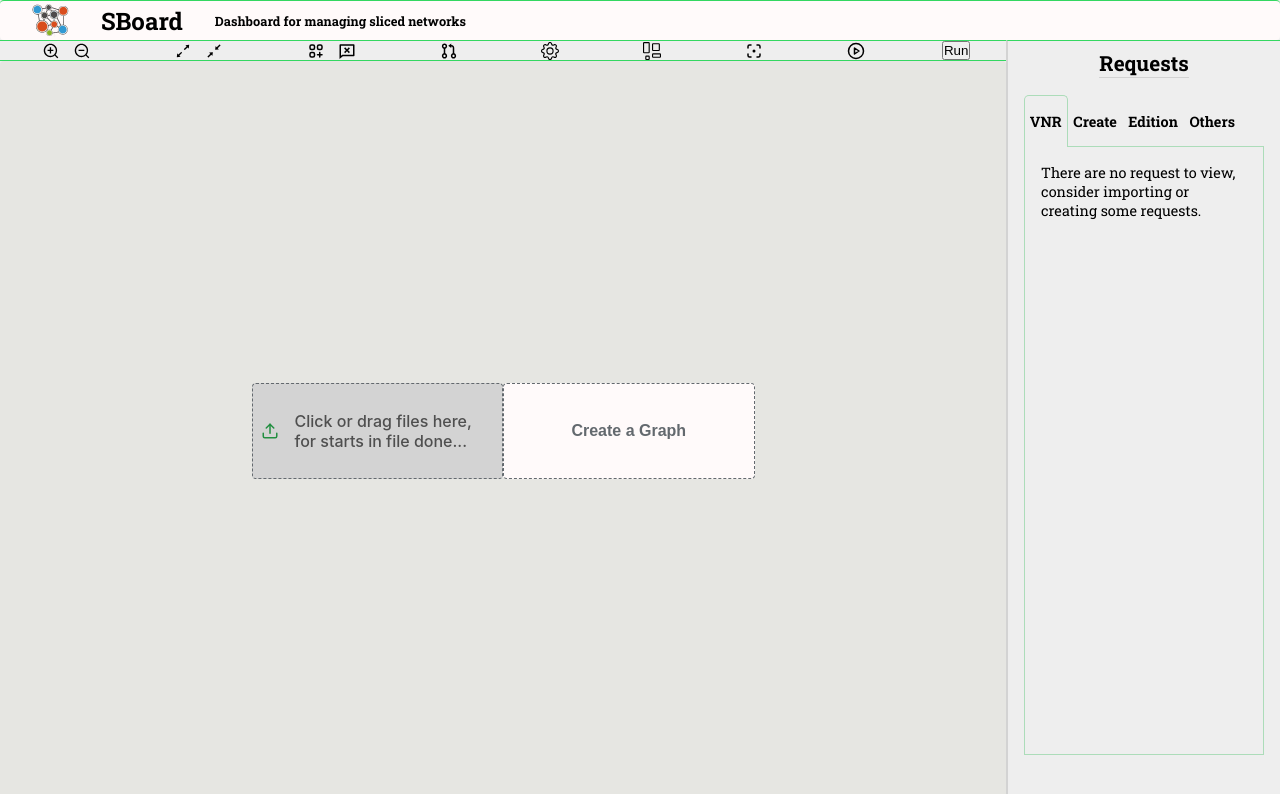
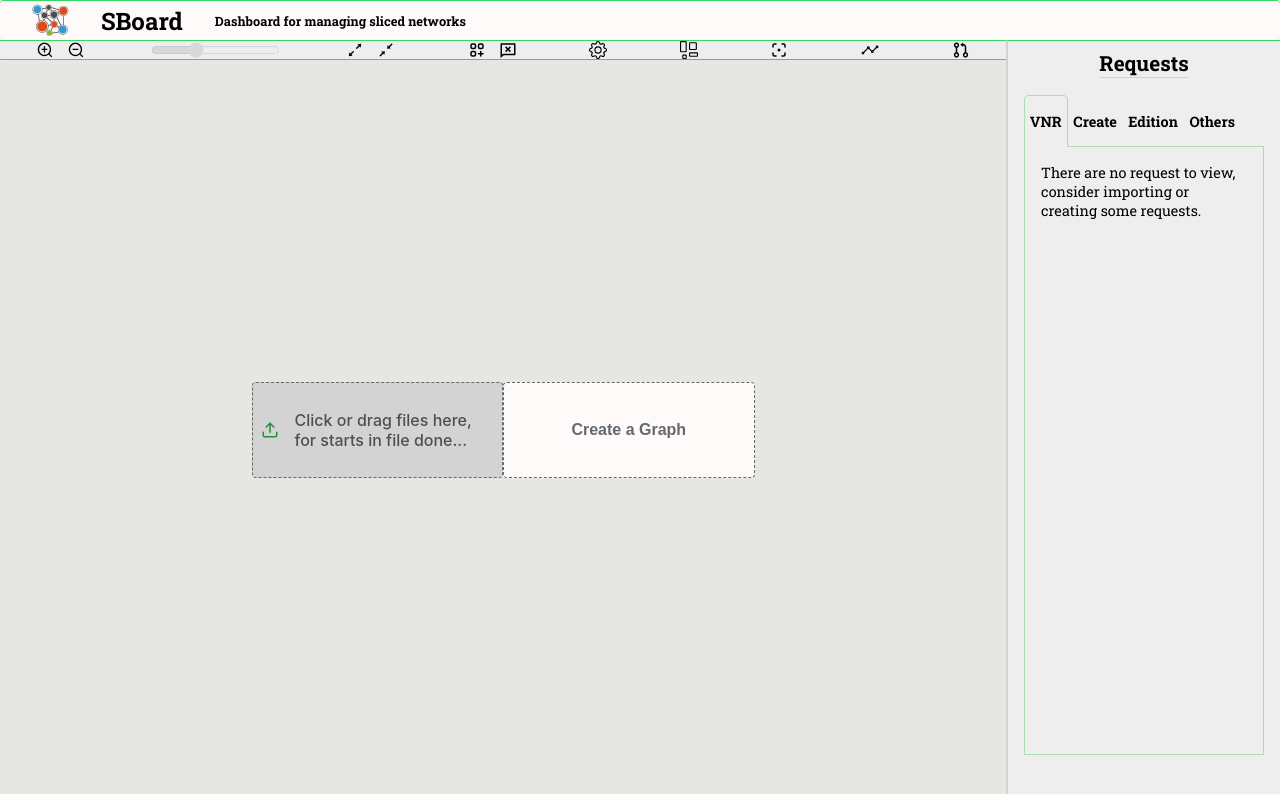
Before and after one commit to wellington-tinho/SBoard, a React (Vite) app: page / in a window 1280 px wide. Shown: the top 794 px of the page. Built offline with nearby package versions, Linux system fonts and the light colour scheme; what cytoscape-edgehandles would draw is missing.

Commit message:
Add✔️: input type range for controll spaceFactor

```diff
--- a/src/components/GraphArea/index.tsx
+++ b/src/components/GraphArea/index.tsx
@@ -5,13 +5,15 @@ import { RequestContext } from '../../context/Request/RequestContext';
 
 const SetupModal = lazy((): Promise<any> => import('../SetupModal'));
 
-import { AiOutlineZoomIn, AiOutlineZoomOut, AiOutlineExpandAlt, AiOutlineShrink } from 'react-icons/ai';
+import { AiOutlineExpandAlt, AiOutlineShrink, AiOutlineZoomIn, AiOutlineZoomOut } from 'react-icons/ai';
 import { BiGitPullRequest } from 'react-icons/bi';
 import { BsGear, BsLayoutWtf } from 'react-icons/bs';
-import { FiPlayCircle } from 'react-icons/fi';
 import { HiOutlineViewGridAdd } from 'react-icons/hi';
 import { RiChatDeleteLine } from 'react-icons/ri';
 import { TbFocusCentered } from 'react-icons/tb';
+import { IoAnalyticsOutline } from 'react-icons/io5';
+
+
 
 import Modal from 'react-modal';
 
@@ -67,14 +69,15 @@ export function GraphArea() {
     }]
   const { edgeHandles } = useInitCytoscapeExtensions(cy);
   var count = 0
+  var prevSpacingFactor = 50 // 50 is the default value in range 0-150
 
 
   useEffect(() => {
-    if (cy) {
-      cy?.on('tap', (event: any) => {
-        setElement(event.target._private.data)
-      });
-    }
+    if (!cy) return;
+    cy.on('tap', (event: any) => {
+      setElement(event.target._private.data)
+    });
+
   }, [cy])
 
   // Update edgehandles draw mode
@@ -98,8 +101,35 @@ export function GraphArea() {
   }
 
   function handleChangeSpacingFactor(spacing: number) {
+    if (cy == undefined) return;
+
+
+    if(spacing === prevSpacingFactor){
+      prevSpacingFactor = spacing
+      spacing = 1
+    }
+    if(spacing < prevSpacingFactor){
+      prevSpacingFactor = spacing
+      spacing = 0.9
+    }
+    if(spacing > prevSpacingFactor){
+      prevSpacingFactor = spacing
+      spacing = 1.1
+    }
+
+    console.log(spacing)
     cy?.layout({
-      name: "preset",
+      name: "preset", // colocar o layout atual
+      spacingFactor: spacing,
+      fit: true
+    }).run()
+  }
+  function handleChangeSpacingFactor2(spacing: number) {
+    if (cy == undefined) return;
+
+    console.log(spacing)
+    cy?.layout({
+      name: "preset", // colocar o layout atual
       spacingFactor: spacing,
       fit: true
     }).run()
@@ -171,18 +201,7 @@ export function GraphArea() {
     setDrawMode(!drawMode)
   }
 
-  function newColor() {
-    if (!cy) return;
-    api.post('mappend', {data: cy?.json()})
-    .then(response => {
-      console.log(response.data, 'Mappend fictitious');
-      // ignore response (Mappend fictitious)
-    })
-    var aStar = cy.elements().aStar({ root: "#66", goal: "#68" });
-    aStar.path.select();
-    // console.log(aStar.path);
-    // console.log(aStar);
-  }
+
 
 
   return (
@@ -191,51 +210,53 @@ export function GraphArea() {
       <NavOptions>
         <ul>
           <li className="tooltip">
-            <AiOutlineZoomIn fontSize="1.5em" onClick={() => handleChangeZoomLevel(+.1)} />
-            <AiOutlineZoomOut fontSize="1.5em" onClick={() => handleChangeZoomLevel(-.1)} />
+            <AiOutlineZoomIn fontSize="1.5em" onClick={() => handleChangeZoomLevel(+.1)}  style={{ cursor: cy ? 'pointer' : 'not-allowed' }} />
+            <AiOutlineZoomOut fontSize="1.5em" onClick={() => handleChangeZoomLevel(-.1)} style={{ cursor: cy ? 'pointer' : 'not-allowed' }} />
             <span className="tooltiptext">Drag zoom in or zoom out</span>
           </li>
 
           <li className="tooltip">
-            <AiOutlineExpandAlt fontSize="1.5em" onClick={() => { handleChangeSpacingFactor(1.1) }} />
-            <AiOutlineShrink fontSize="1.5em" onClick={() => { handleChangeSpacingFactor(0.9) }} />
+            <input type="range" name="spacingFactor" id="spacingFactor" min="1" max="150" step="1" onChange={(e) => handleChangeSpacingFactor(Number(e.target.value))} disabled={!cy} />
             <span className="tooltiptext">Controll spacing between elements Graph</span>
           </li>
 
           <li className="tooltip">
-            <HiOutlineViewGridAdd fontSize="1.5em" cursor="pointer" onClick={AddEle} />
-            <RiChatDeleteLine fontSize="1.5em" cursor="pointer" onClick={DelEle} />
+            <AiOutlineExpandAlt fontSize="1.5em" onClick={() => { handleChangeSpacingFactor2(1.1) }}  style={{ cursor: cy ? 'pointer' : 'not-allowed' }} />
+            <AiOutlineShrink fontSize="1.5em" onClick={() => { handleChangeSpacingFactor2(0.9) }}  style={{ cursor: cy ? 'pointer' : 'not-allowed' }} />
+            <span className="tooltiptext">Controll spacing between elements Graph</span>
+          </li>
+
+          <li className="tooltip">
+            <HiOutlineViewGridAdd fontSize="1.5em" cursor="pointer" onClick={AddEle} style={{ cursor: cy ? 'pointer' : 'not-allowed' }} />
+            <RiChatDeleteLine fontSize="1.5em" cursor="pointer" onClick={DelEle} style={{ cursor: cy ? 'pointer' : 'not-allowed' }} />
             <span className="tooltiptext">Add or remove element graph</span>
           </li>
 
-          <li className="tooltip">
-            <input type="file" name="UploadJSON" id="UploadJSON" ref={hiddenFileRequestInput} onChange={handleUploadRequestJSON} />
-            <BiGitPullRequest fontSize="1.5em" cursor="pointer" onClick={handleClick} />
-            <span className="tooltiptext">Upload archive json from requests</span>
-          </li>
 
           <li className="tooltip">
-            <BsGear fontSize="1.5em" cursor="pointer" onClick={handleOpenSetupModal} />
+            <BsGear fontSize="1.5em" cursor="pointer" onClick={handleOpenSetupModal} style={{ cursor: cy ? 'pointer' : 'not-allowed' }} />
             <span className="tooltiptext">Open setup modal</span>
           </li>
 
           <li className="tooltip">
-            <BsLayoutWtf fontSize="1.5em" cursor="pointer" onClick={handleChangeLayout} />
+            <BsLayoutWtf fontSize="1.5em" cursor="pointer" onClick={handleChangeLayout} style={{ cursor: cy ? 'pointer' : 'not-allowed' }} />
             <span className="tooltiptext">Change layout</span>
           </li>
 
           <li className="tooltip">
-            <TbFocusCentered fontSize="1.5em" cursor="pointer" onClick={() => cy?.center()} />
+            <TbFocusCentered fontSize="1.5em" cursor="pointer" onClick={() => cy?.center()} style={{ cursor: cy ? 'pointer' : 'not-allowed' }} />
             <span className="tooltiptext">Center</span>
           </li>
 
           <li className="tooltip">
-            <FiPlayCircle fontSize="1.5em" onClick={handleEdgehandles} />
+            <IoAnalyticsOutline fontSize="1.5em" onClick={handleEdgehandles} style={{ cursor: cy ? 'pointer' : 'not-allowed' }} />
             <span className="tooltiptext">{drawMode ? 'Draw On' : 'Draw Off'}</span>
           </li>
 
           <li className="tooltip">
-            <button onClick={newColor}>Run</button>
+            <input type="file" name="UploadJSON" id="UploadJSON" className='hidden' ref={hiddenFileRequestInput} onChange={handleUploadRequestJSON} />
+            <BiGitPullRequest fontSize="1.5em" cursor="pointer" onClick={handleClick} />
+            <span className="tooltiptext">Upload archive json from requests</span>
           </li>
 
         </ul>
--- a/src/components/GraphArea/styles.ts
+++ b/src/components/GraphArea/styles.ts
@@ -23,13 +23,12 @@ export const NavOptions  = styled.nav`
       display: flex;
       align-items: center;
 
-      input{
+      input.hidden{
         /* visibility: hidden; */
         /* padding: 0;
         height: 0;
         margin: 0; */
         display: none;
-
       }
 
       svg{
```
